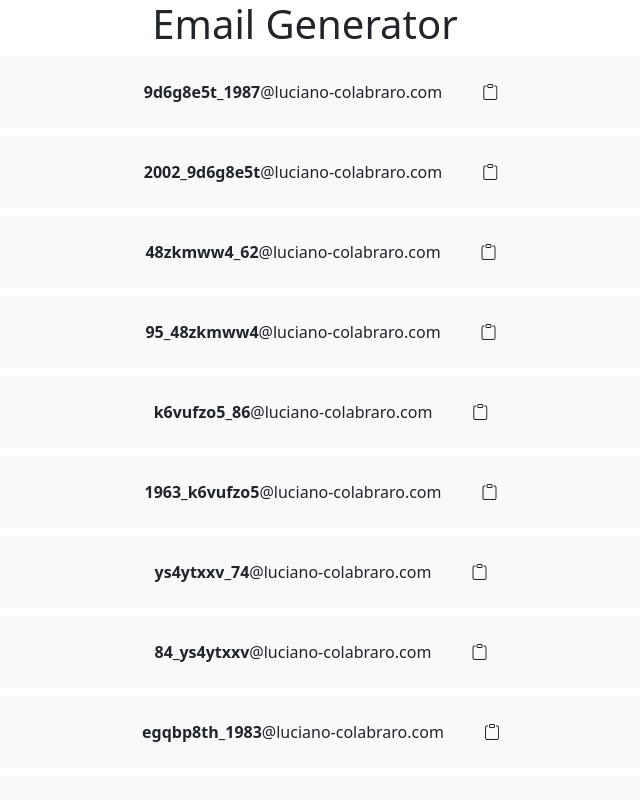
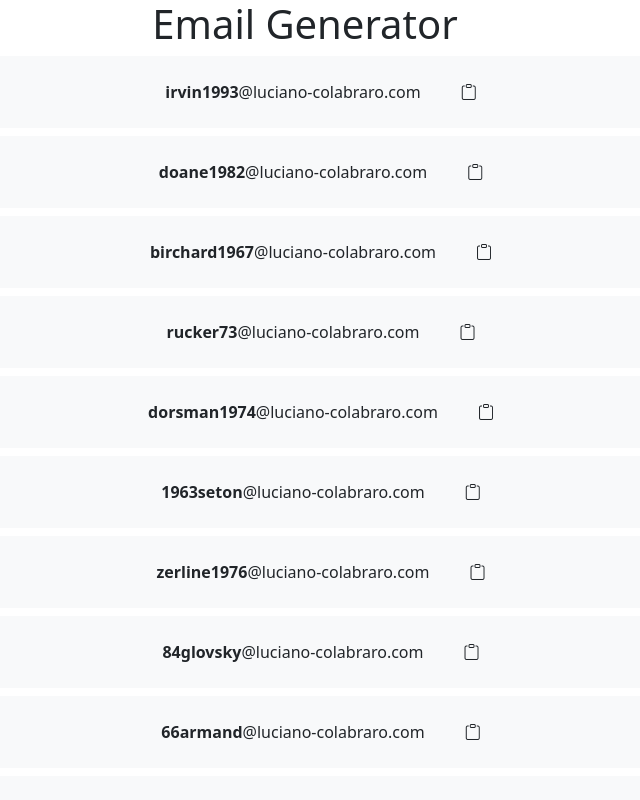
Before and after one commit to lucioxx89/Email_Generator, a React (Create React App) app: page / in a window 1280 px wide. Shown: the top 800 px of the page, without its empty margins (335-975 px from the left). Built offline with nearby package versions, Linux system fonts and the light colour scheme.

Commit message:
get first name randomly from json

```diff
--- a/src/components/SuggestedEmailsList.js
+++ b/src/components/SuggestedEmailsList.js
@@ -1,5 +1,5 @@
 import SuggestedEmail from "./SuggestedEmail";
-// import names_list from "../names_List/names_list.json";
+import FirstNamesList from "../assets/FirstNamesList.json";
 
 function SuggestedEmailsList() {
   const domain = "luciano-colabraro.com";
@@ -20,21 +20,34 @@ function SuggestedEmailsList() {
     }
   };
 
-  const generateRandomWords = (emailLength) => {
-    const randomWords = [];
+  const randomName = () => {
+    const maximumIndex = FirstNamesList.length - 1;
+    const minimumIndex = 0;
+    const index = (
+      Math.random() * (maximumIndex - minimumIndex) +
+      minimumIndex
+    ).toFixed(0);
+
+    return FirstNamesList[index].toLowerCase();
+  };
+
+  const generateRandomAliases = (emailLength) => {
+    const randomAliases = [];
     for (var i = 0; i < emailLength; i++) {
-      const word = Math.random().toString(36).substring(2, 10);
+      if (Math.random() < 0.5) {
+        randomAliases.push(randomName() + randomYear());
+      } else {
+        randomAliases.push(randomYear() + randomName());
+      }
+    }
 
-      randomWords.push(word + "_" + randomYear());
-      randomWords.push(randomYear() + "_" + word);
-    }
-    return randomWords;
+    return randomAliases;
   };
 
   return (
     <div>
       <ul className="list-group-flush">
-        {generateRandomWords(10).map((alias, index) => (
+        {generateRandomAliases(10).map((alias, index) => (
           <SuggestedEmail alias={alias} domain={domain} key={index} />
         ))}
       </ul>
```
Also changed, not shown: src/assets/FirstNamesList.json (renamed from src/names_List/names_list.json).
